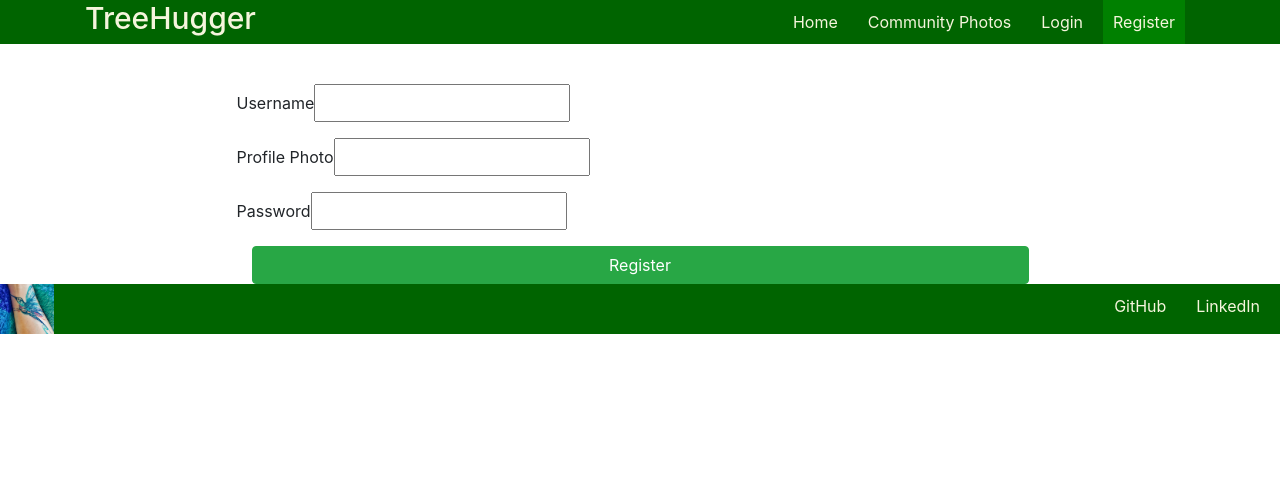
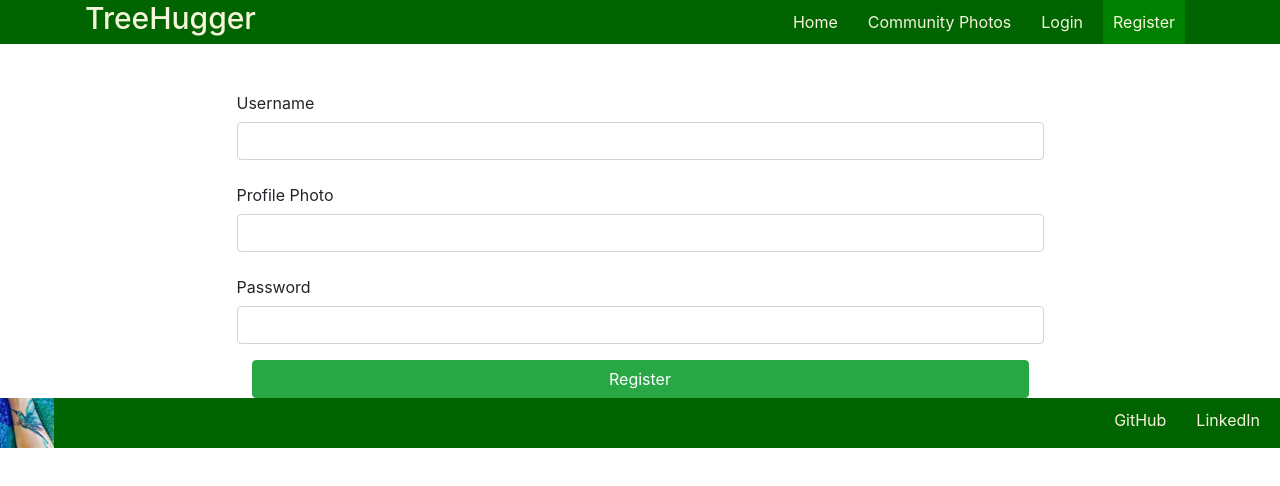
Before and after one commit to davisstacked/TreeHugger-client, a React (Create React App) app in the folder treehugger/: page /register in a window 1280 px wide. Shown: the top 486 px of the page. Built offline with nearby package versions, Linux system fonts and the light colour scheme.

Commit message:
show page is functioning as id edit button link

```diff
--- a/treehugger/src/components/Auth/Login.js
+++ b/treehugger/src/components/Auth/Login.js
@@ -47,7 +47,7 @@ class Login extends Component {
                 </div>
                 <div className="form-group row">
                     <div className="col-sm-2 col-form-label">
-                        <button className="form-control btn btn-success float-left" type="submit">Login</button>
+                        <button className="form-control btn btn-success float-right" type="submit">Login</button>
                     </div>
                 </div>
             </form>
--- a/treehugger/src/components/Auth/Register.js
+++ b/treehugger/src/components/Auth/Register.js
@@ -35,15 +35,15 @@ class Register extends Component {
             <form onSubmit={this.handleSubmit}>
                 <div className="form-group row">
                     <label className="col-form-label" htmlFor="username">Username</label>
-                    <input onChange={this.handleChange} type="text" id="username" name="username" value={this.state.username} />
+                    <input className="form-control" onChange={this.handleChange} type="text" id="username" name="username" value={this.state.username} />
                 </div>
                 <div className="form-group row">
                     <label className="col-form-label" htmlFor="image">Profile Photo</label>
-                    <input onChange={this.handleChange} type="text" id="image" name="image" value={this.state.image} />
+                    <input className="form-control" onChange={this.handleChange} type="text" id="image" name="image" value={this.state.image} />
                 </div>
                 <div className="form-group row">
                     <label className="col-form-label" htmlFor="password">Password</label>
-                    <input onChange={this.handleChange} type="password" id="password" name="password" value={this.state.password} />
+                    <input className="form-control" onChange={this.handleChange} type="password" id="password" name="password" value={this.state.password} />
                 </div>
                 <button className="btn btn-success float-right" type="submit">Register</button>
             </form>
--- a/treehugger/src/components/User/User.js
+++ b/treehugger/src/components/User/User.js
@@ -9,9 +9,8 @@ function User (props) {
     const photos = []
     if (user.photos) {
         for (let i=0; i < user.photos.length; i++) {
-            photos.push( <img src={user.photos[i].image} height="200" />)
+            photos.push(<Link to={`/photos/${user.photos[i]._id}`}><img src={user.photos[i].image} height="200" /></Link>)
       }
-    //   <Link to={photos/user.photos[i]._id}}></Link>
     }
     return (
             <div className="user-card">
--- a/treehugger/src/config/routes.js
+++ b/treehugger/src/config/routes.js
@@ -19,8 +19,8 @@ export default ({ currentUser, setCurrentUser }) => (
             ? <NewPhotoContainer />
             : <Redirect to='/login' />
         } />
-        <Route path='/photos/:id/edit' componenet={EditPhotoContainer} />
-        <Route path='/photos/:id' component={PhotoContainer} />
+        <Route exact path='/photos/:id' component={PhotoContainer} />
+        <Route path='/photos/:id/edit' component={EditPhotoContainer} />
         <Route path='/photos' component={PhotosListContainer} />
         <Route path='/users/:id' component={UserContainer} />
         <Route path='/login' render={() => <Login setCurrentUser={setCurrentUser} />} />
--- a/treehugger/src/pages/EditPhotoContainer/EditPhotoContainer.js
+++ b/treehugger/src/pages/EditPhotoContainer/EditPhotoContainer.js
@@ -1,4 +1,5 @@
 import React from 'react';
+
 import PhotoModel from '../../models/photo';
 
 class EditPhotoContainer extends React.Component {
@@ -10,6 +11,7 @@ class EditPhotoContainer extends React.Component {
 
     // Get the Photo (by ID) to be edited and update status
     componentDidMount() {
+        console.log('hello world')
         PhotoModel.getPhotoById(this.props.match.params.id)
             .then((result) => this.setState(result))
             .catch((err) => console.log(err));
@@ -29,9 +31,9 @@ class EditPhotoContainer extends React.Component {
         this.props.history.push(`/photos/${this.props.match.params.id}`);
     };
 
-    render () {
+    render() {
         const { title, image, caption } = this.state;
-
+        console.log('in edit')
         return (
             <div>
                 <form onSubmit={this.handleSubmit}>
--- a/treehugger/src/pages/PhotoContainer/PhotoContainer.js
+++ b/treehugger/src/pages/PhotoContainer/PhotoContainer.js
@@ -12,7 +12,8 @@ class PhotoContainer extends React.Component {
         // Get All Photos
         PhotoModel.getPhotoById(this.props.match.params.id)
             .then((result) => {
-                console.log(result);
+                console.log('photodata', result);
+                this.setState({photo: result})
             })
             .catch((err) => console.log(err))
     }
```
Also changed, not shown: treehugger/src/pages/EditPhotoContainerTwo/EditPhotoContainerTwo.js (added, +12 -0 lines).
